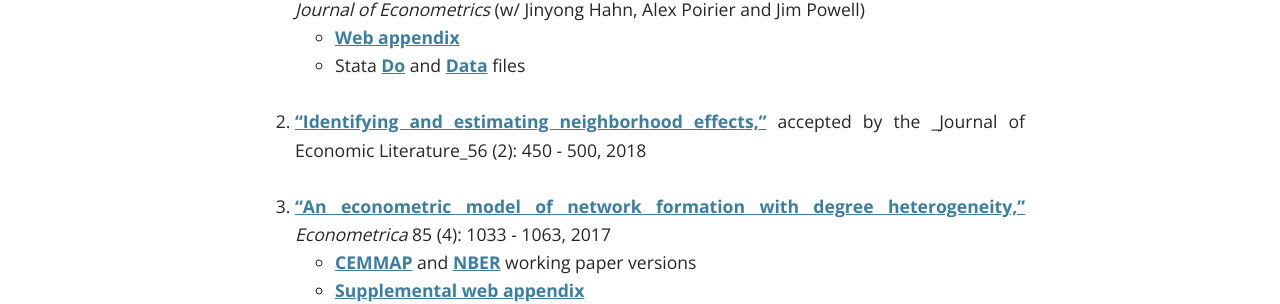
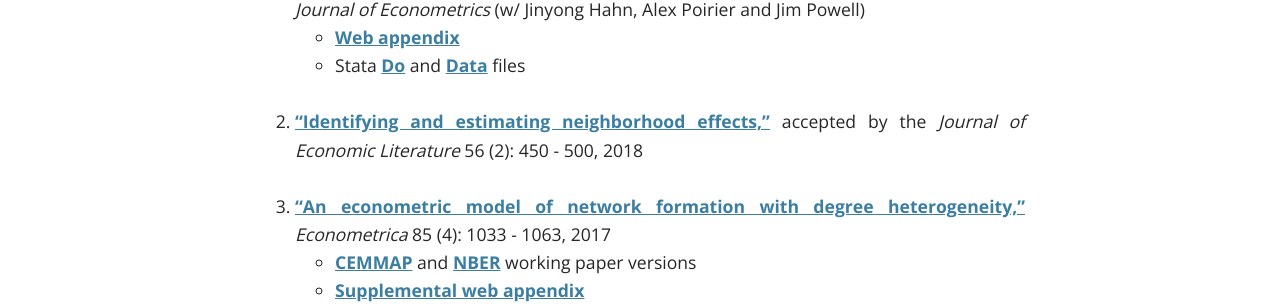
Before and after one commit to snowdj/econometrics-7, a Jekyll site: the page built from _pages/03_research.md, in a window 1280 px wide and 900 px high, scrolled down 646 px. Shown: the part 151-455 px from the top of the window. Built offline with Jekyll 4.4.1, drawn with Linux system fonts in a browser that asks for light colours; some web fonts are replaced.

Commit message:
Typo fix

```diff
--- a/_pages/03_research.md
+++ b/_pages/03_research.md
@@ -22,7 +22,7 @@ _(Note: documents made available for personal study/use only)_
   * Stata [Do]({{ site.url }}{{ site.baseurl}}/downloads/working_papers/QuantilePanel/QuantilePanel_1.do) and [Data]({{ site.url }}{{ site.baseurl}}/downloads/working_papers/QuantilePanel/NLSY79_Teaching_Fall2014.dta) files
 <br/>
 <br/>
-4. ["Identifying and estimating neighborhood effects,"]({{ site.url }}{{ site.baseurl}}/downloads/publications/JournalOfEconomicLiterature_v56n2_2018/BSG_JournalOfEconomicLiterature_v56n2_2018.pdf) accepted by the _Journal of Economic Literature_56 (2): 450 - 500, 2018
+4. ["Identifying and estimating neighborhood effects,"]({{ site.url }}{{ site.baseurl}}/downloads/publications/JournalOfEconomicLiterature_v56n2_2018/BSG_JournalOfEconomicLiterature_v56n2_2018.pdf) accepted by the _Journal of Economic Literature_ 56 (2): 450 - 500, 2018
 <br/>
 <br/>
 5. ["An econometric model of network formation with degree heterogeneity,"]({{ site.url }}{{ site.baseurl}}/downloads/publications/Econometrica_v85n4_2017/BSG_Econometrica_v85n4_2017.pdf) _Econometrica_ 85 (4): 1033 - 1063, 2017
```
